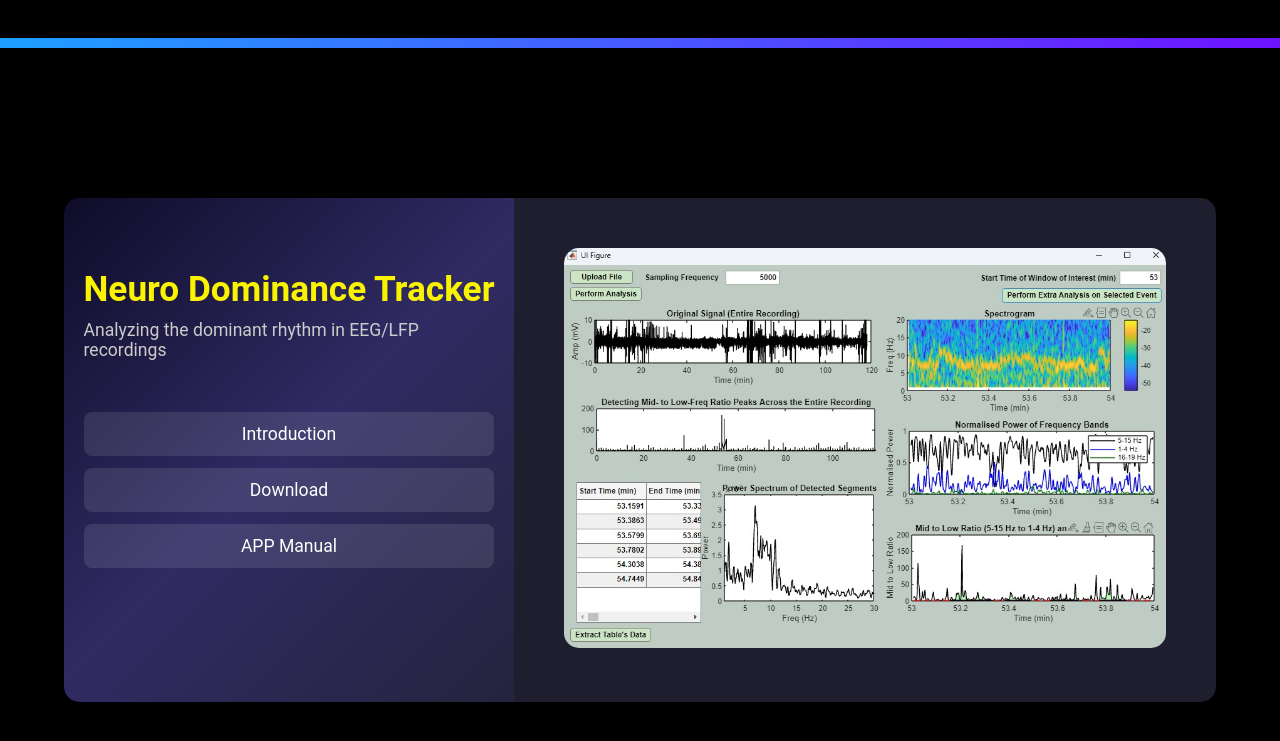
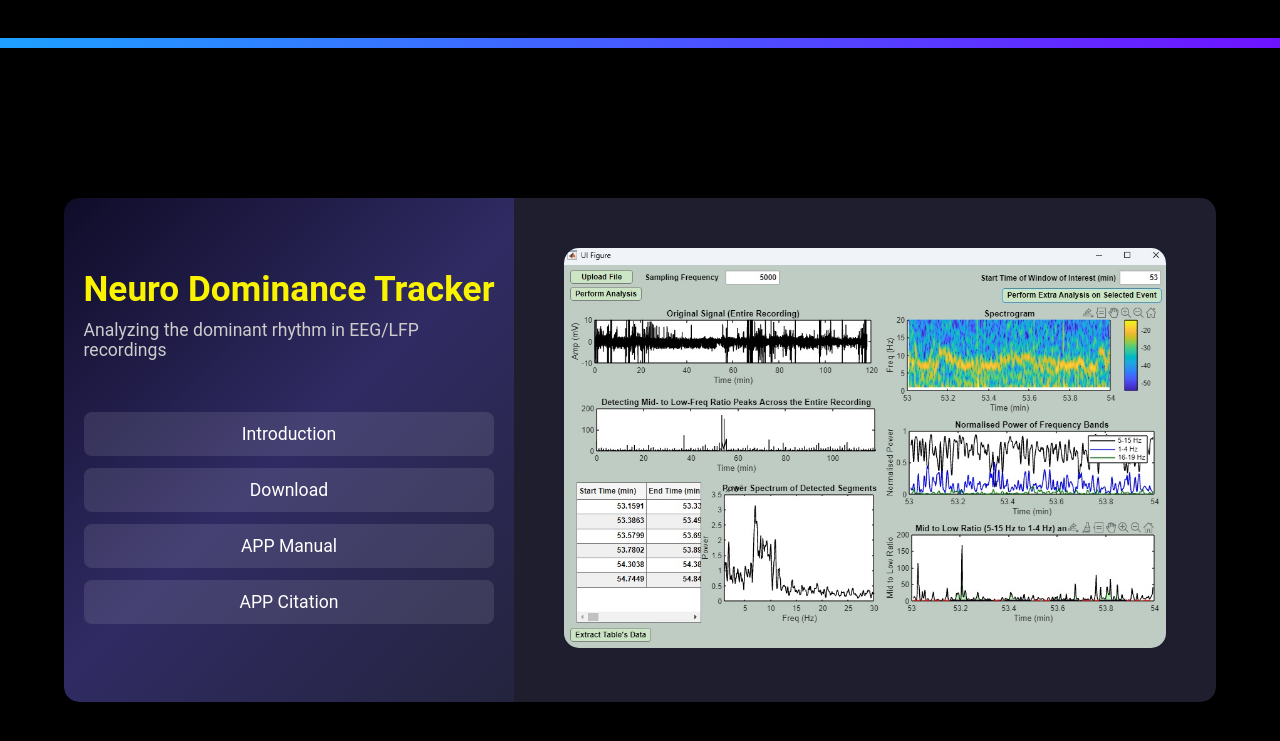
Before and after one commit to nbahador/NeuroDominanceTracker-Tool, a Jekyll site: the page built from index.md, in a window 1280 px wide. Shown: the top 741 px of the page. Built offline with Jekyll 4.4.1, drawn with Linux system fonts in a browser that asks for light colours.

Commit message:
Update default.html

```diff
--- a/_layouts/default.html
+++ b/_layouts/default.html
@@ -208,6 +208,7 @@
         <a href="https://nbahador.github.io/NeuroDominanceTracker-Tool/introduction.html">Introduction</a>
         <a href="https://nbahador.github.io/NeuroDominanceTracker-Tool/download.html">Download</a>
         <a href="https://nbahador.github.io/NeuroDominanceTracker-Tool/manual.html">APP Manual</a>
+        <a href="https://nbahador.github.io/NeuroDominanceTracker-Tool/citation.html">APP Citation</a>
       </nav>
     </div>
     <div class="content">
```
